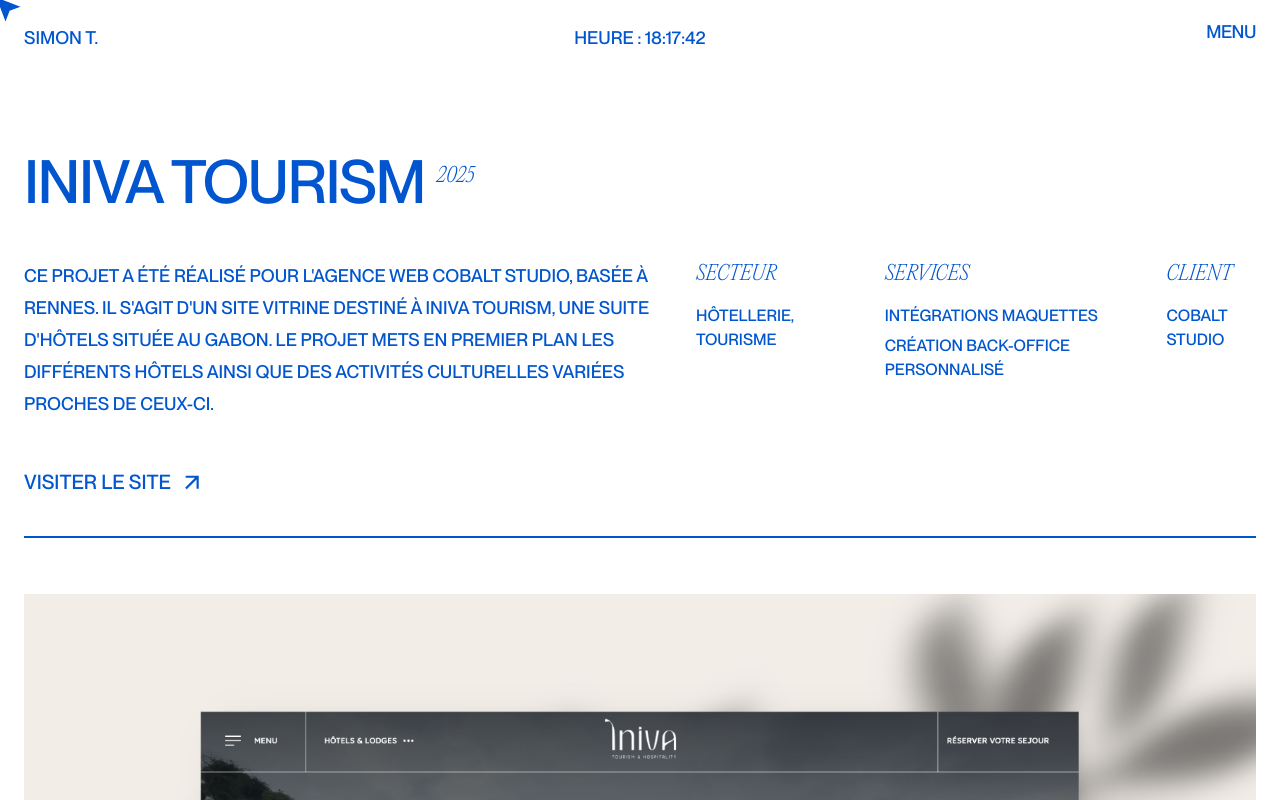
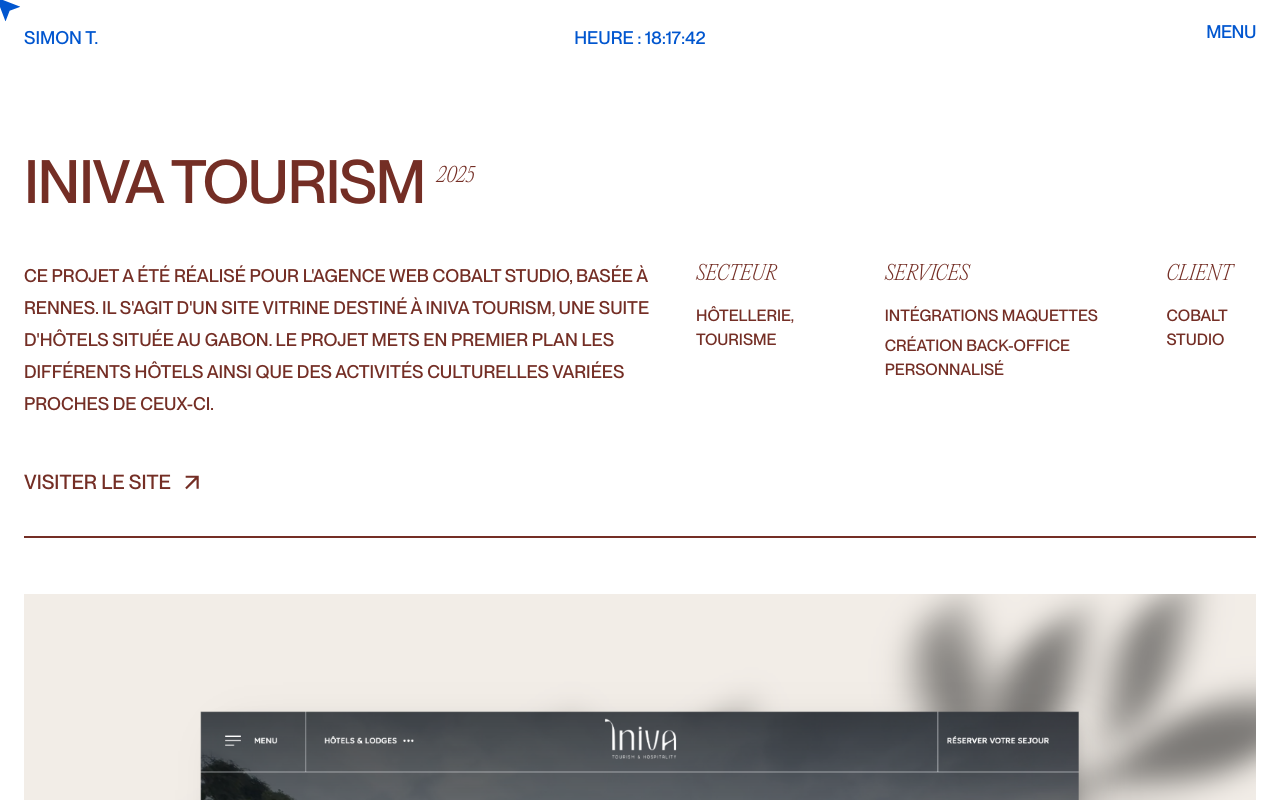
Before and after one commit to simontessard/2025-portfolio, a Next.js app: page /work/iniva in a window 1280 px wide. Shown: the top 800 px of the page. Built offline with nearby package versions, Linux system fonts and the light colour scheme.

Commit message:
Start of color thing

```diff
--- a/src/components/projects-slug/Heading.tsx
+++ b/src/components/projects-slug/Heading.tsx
@@ -1,47 +1,61 @@
 import Link from "next/link";
 
-export default function Heading({project} : {project: any}) {
+interface Project {
+    title: string;
+    date: string;
+    description: string;
+    field: string;
+    services: string[];
+    client: string;
+    url: string;
+}
+
+interface HeadingProps {
+    project: Project;
+    color?: string;
+}
+
+export default function Heading({ project, color = "#0156cf" }: HeadingProps) {
+    const textStyle = { color };
+
     return (
         <>
             <div className="flex flex-col w-full">
-
                 <div className="mb-10 xl:mb-0">
-
                     {/* Title */}
                     <div className="flex gap-2 md:gap-2.5 xl:gap-3 items-start mb-8 md:mb-12">
-                        <h1 className="font-primary text-4xl md:text-5xl xl:text-6xl 2xl:text-7xl uppercase tracking-tight text-primary font-medium">
+                        <h1 style={textStyle} className="font-primary text-4xl md:text-5xl xl:text-6xl 2xl:text-7xl uppercase tracking-tight font-medium">
                             {project.title}
                         </h1>
-                        <p className="font-secondary italic md:text-xl text-primary mt-1 xl:mt-2.5">
+                        <p style={textStyle} className="font-secondary italic md:text-xl mt-1 xl:mt-2.5">
                             {project.date}
                         </p>
                     </div>
 
                     <div className="flex max-xl:flex-col justify-between">
                         {/* Desc */}
-                        <p className="font-primary md:text-lg md:leading-8 md:max-w-4xl xl:max-w-2xl 2xl:max-w-3xl uppercase text-primary mb-8 md:mb-12">
+                        <p style={textStyle} className="font-primary md:text-lg md:leading-8 md:max-w-4xl xl:max-w-2xl 2xl:max-w-3xl uppercase mb-8 md:mb-12">
                             {project.description}
                         </p>
 
                         <div className="flex max-md:flex-col xl:justify-center gap-4 sm:gap-6 md:gap-10 lg:gap-12 xl:gap-14 2xl:gap-24 2xl:w-3/5">
-
                             <div className="flex flex-col">
-                                <p className="font-secondary md:text-xl text-primary uppercase italic mb-1.5 sm:mb-2 md:mb-2.5 xl:mb-4">
+                                <p style={textStyle} className="font-secondary md:text-xl uppercase italic mb-1.5 sm:mb-2 md:mb-2.5 xl:mb-4">
                                     Secteur
                                 </p>
-                                <p className="font-primary uppercase text-primary max-md:text-sm mb-1 md:mb-1.5">
+                                <p style={textStyle} className="font-primary uppercase max-md:text-sm mb-1 md:mb-1.5">
                                     {project.field}
                                 </p>
                             </div>
 
                             {/* Services */}
                             <div className="max-md:w-1/2 flex flex-col">
-                                <p className="font-secondary md:text-xl text-primary uppercase italic mb-1.5 sm:mb-2 md:mb-2.5 xl:mb-4">
+                                <p style={textStyle} className="font-secondary md:text-xl uppercase italic mb-1.5 sm:mb-2 md:mb-2.5 xl:mb-4">
                                     Services
                                 </p>
-                                {project.services.map((service: any, index: number) => (
-                                    <p key={index}
-                                       className="font-primary uppercase text-primary max-md:text-sm mb-1 md:mb-1.5">
+                                {project.services.map((service: string, index: number) => (
+                                    <p key={index} style={textStyle}
+                                       className="font-primary uppercase max-md:text-sm mb-1 md:mb-1.5">
                                         {service}
                                     </p>
                                 ))}
@@ -49,28 +63,32 @@ export default function Heading({project} : {project: any}) {
 
                             {/* Client */}
                             <div className="flex flex-col">
-                                <p className="font-secondary md:text-xl text-primary uppercase italic mb-1.5 sm:mb-2 md:mb-2.5 xl:mb-4">Client</p>
-                                <p className="font-primary uppercase text-primary max-md:text-sm">
+                                <p style={textStyle} className="font-secondary md:text-xl uppercase italic mb-1.5 sm:mb-2 md:mb-2.5 xl:mb-4">
+                                    Client
+                                </p>
+                                <p style={textStyle} className="font-primary uppercase max-md:text-sm">
                                     {project.client}
                                 </p>
                             </div>
-
                         </div>
                     </div>
                 </div>
 
                 <Link href={project.url} target="_blank"
-                      className="group size-fit flex items-center gap-2 font-primary uppercase text-lg md:text-xl text-primary font-medium">
-                    Visiter le site
-                    <svg
-                        className="shrink-0 rotate-45 size-6 md:size-[1.65rem] md:group-hover:-translate-y-0.5 md:group-hover:translate-x-0.5 duration-300" xmlns="http://www.w3.org/2000/svg" viewBox="0 0 82 82">
-                        <path fillRule="evenodd" clipRule="evenodd" d="M12.252 41L41 12.252 69.749 41l-4.832 4.832-20.5-20.5v43.002h-6.834V25.331l-20.5 20.5L12.252 41z" fill="currentColor"/>
+                      className="group size-fit flex items-center gap-2 font-primary uppercase text-lg md:text-xl font-medium">
+                    <span style={textStyle}>Visiter le site</span>
+                    <svg style={textStyle}
+                         className="shrink-0 rotate-45 size-6 md:size-[1.65rem] md:group-hover:-translate-y-0.5 md:group-hover:translate-x-0.5 duration-300"
+                         xmlns="http://www.w3.org/2000/svg"
+                         viewBox="0 0 82 82">
+                        <path fillRule="evenodd" clipRule="evenodd"
+                              d="M12.252 41L41 12.252 69.749 41l-4.832 4.832-20.5-20.5v43.002h-6.834V25.331l-20.5 20.5L12.252 41z"
+                              fill="currentColor"/>
                     </svg>
                 </Link>
-
             </div>
 
-            <span className="block h-0.5 w-full bg-primary mt-7 md:mt-10 mb-8 md:mb-14"></span>
+            <span style={{ backgroundColor: color }} className="block h-0.5 w-full mt-7 md:mt-10 mb-8 md:mb-14"></span>
         </>
     )
 }
--- a/src/pages/work/daouad/index.tsx
+++ b/src/pages/work/daouad/index.tsx
@@ -24,7 +24,7 @@ export default function Project() {
             <span id="top" className="opacity-0">top</span>
 
             <div className="pt-24 md:pt-32 pb-12 md:pb-16 px-3.5 md:px-6 ">
-                <Heading project={project}/>
+                <Heading project={project} color="#3a6961"/>
                 <MainImage img={mainImg}/>
                 <GalleryDesktop gallery={desktopImg}/>
                 <GalleryMobile gallery={phoneImg}/>
--- a/src/pages/work/iniva/index.tsx
+++ b/src/pages/work/iniva/index.tsx
@@ -27,7 +27,7 @@ export default function Project() {
             <span id="top" className="opacity-0">top</span>
 
             <div className="pt-24 md:pt-32 pb-12 md:pb-16 px-3.5 md:px-6 ">
-                <Heading project={project}/>
+                <Heading project={project} color="#742e25"/>
                 <MainImage img={mainImg}/>
 
                 <GalleryDesktop gallery={desktopImg} title="Un site logique"
--- a/src/pages/work/socbois/index.tsx
+++ b/src/pages/work/socbois/index.tsx
@@ -22,7 +22,7 @@ export default function Project() {
             <span id="top" className="opacity-0">top</span>
 
             <div className="pt-24 md:pt-32 pb-12 md:pb-16 px-3.5 md:px-6">
-                <Heading project={project}/>
+                <Heading project={project} color="#402915"/>
                 <MainImage img={mainImg}/>
                 <GalleryMobile gallery={phoneImg} title="Un projet « One page »" desc="Cette vitrine propose sur une seule page des sections importantes à mettre en avant, tels que les domaines d'expertises et un formulaire de contact."/>
             </div>
--- a/tailwind.config.ts
+++ b/tailwind.config.ts
@@ -14,7 +14,6 @@ const config: Config = {
       },
       colors: {
         primary: "#0156cf",
-        secondary: "#005db4",
         background: "var(--background)",
         foreground: "var(--foreground)",
       },
```
